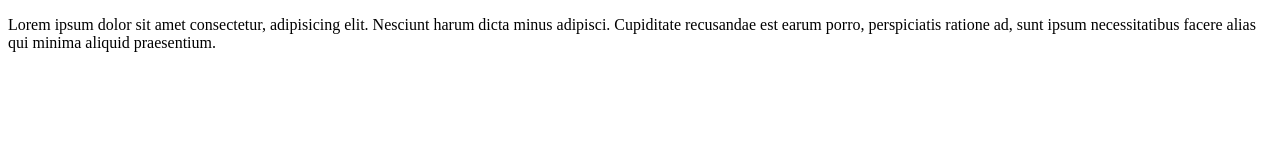
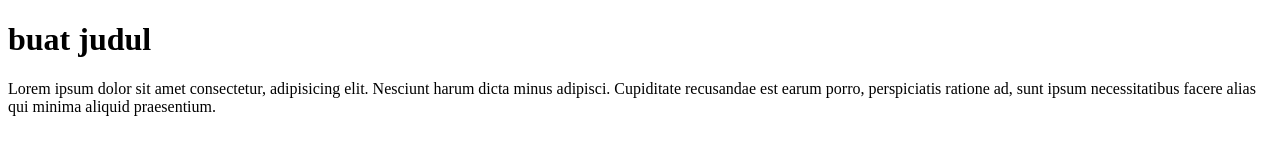
Before and after one commit to oets-man/latihan-git, a plain HTML site: page index.html in a window 1280 px wide. Drawn offline with Linux system fonts and the light colour scheme.

Commit message:
buat judul

```diff
--- a/index.html
+++ b/index.html
@@ -7,6 +7,7 @@
     <title>Document</title>
 </head>
 <body>
+    <h1>buat judul</h1>
     <p>Lorem ipsum dolor sit amet consectetur, adipisicing elit. Nesciunt harum dicta minus adipisci. Cupiditate recusandae est earum porro, perspiciatis ratione ad, sunt ipsum necessitatibus facere alias qui minima aliquid praesentium.</p>
 </body>
 </html>
```
